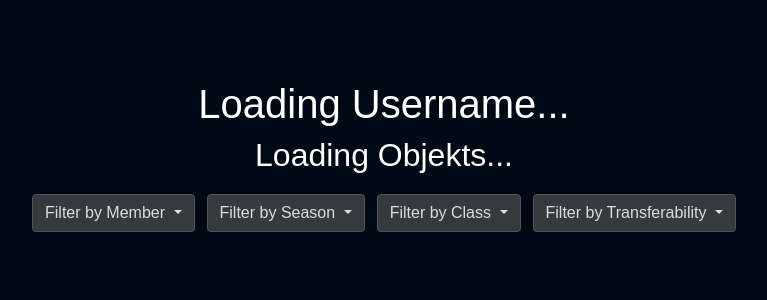
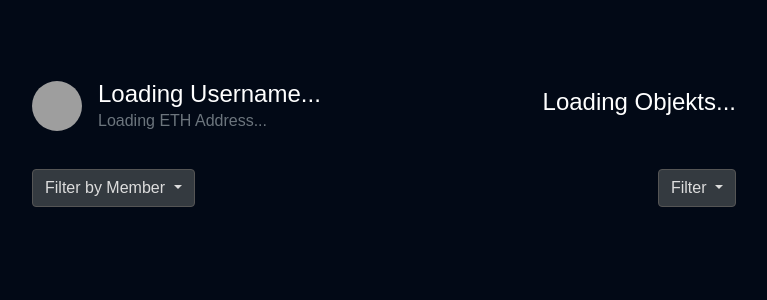
Before and after one commit to uniyx/universe, a Flask app: template templates/objekts.html in a window 1280 px wide. Shown: the top 300 px of the page, without its empty margins (256-1023 px from the left). Run offline with Flask 3, Linux system fonts and the light colour scheme; the template is opened without the code that fills it, so the values that code supplies are empty; grey boxes are pictures that could not be loaded.

Commit message:
Nested filter menus

```diff
--- a/static/css/cosmo-theme.css
+++ b/static/css/cosmo-theme.css
@@ -30,7 +30,6 @@ a:hover {
 
 .header {
     margin-bottom: 20px;
-    text-align: center;
 }
 
 .filter-bar {
--- a/static/js/filtering.js
+++ b/static/js/filtering.js
@@ -28,15 +28,15 @@ function createObjektElem(objekt) {
 
     const imgElem = document.createElement('img');
     imgElem.className = 'objekt-image';
-    imgElem.src = objekt.frontImage; // Starting with the frontImage
+    imgElem.src = objekt.frontImage.replace('/4x', '/1x'); // Use 1x resolution for the frontImage
     imgElem.alt = `Objekt ${objekt.objektNo}`;
 
     // Toggle the img source between frontImage and backImage when clicked
     imgElem.addEventListener('click', function () {
-        if (imgElem.src === objekt.frontImage) {
-            imgElem.src = objekt.backImage;
+        if (imgElem.src === objekt.frontImage.replace('/4x', '/1x')) {
+            imgElem.src = objekt.backImage.replace('/4x', '/1x');
         } else {
-            imgElem.src = objekt.frontImage;
+            imgElem.src = objekt.frontImage.replace('/4x', '/1x');
         }
     });
 
@@ -54,6 +54,7 @@ function createObjektElem(objekt) {
     colElem.appendChild(cardElem);
     return colElem;
 }
+
 
 
 
@@ -107,7 +108,7 @@ async function loadObjekts() {
     const data = await response.json();
 
     // Update the total objekts count
-    document.getElementById('objektCount').textContent = `${data.total || 0} Objekts owned`;
+    document.getElementById('objektCount').textContent = `${data.total || 0} Objekts`;
 
     if (!data.hasNext) {
         nextStartAfter = null;
@@ -169,6 +170,13 @@ document.addEventListener('DOMContentLoaded', function () {
     document.getElementById('classFilterList').addEventListener('change', handleFilterChange);
     document.getElementById('transferableFilterList').addEventListener('change', handleFilterChange);
 
+    // Stop click events from being propagated to parent
+    document.querySelectorAll('.dropdown-menu [data-bs-toggle="dropdown"]').forEach(function (element) {
+        element.addEventListener('click', function (e) {
+            e.stopPropagation();
+        });
+    });
+
     // Load initial objekts
     const queryString = window.location.pathname.split('/');
     const userQuery = queryString[queryString.length - 1];
@@ -179,6 +187,7 @@ document.addEventListener('DOMContentLoaded', function () {
 
         // Directly display the userQuery as the user's name
         document.getElementById('userName').textContent = userQuery;
+        document.getElementById('userETHAddress').textContent = address;
     }).catch(error => {
         console.error(error);
         alert("Failed to fetch address. Please try again later.");
--- a/templates/objekts.html
+++ b/templates/objekts.html
@@ -11,54 +11,86 @@
 
 <body>
     <div class="container mt-5">
-        <div class="header">
-            <h1 id="userName">Loading Username...</h1>
-            <h2 id="objektCount">Loading Objekts...</h2>
+        <!-- Profile and Objekt Count Section -->
+        <div class="header row pb-3">
+            <!-- Profile Section (left) -->
+            <div class="col-md-7 d-flex align-items-center">
+                <!-- Profile Image -->
+                <img src="https://static.cosmo.fans/uploads/images/img_profile_gallag@3x.png" alt="User Profile Image"
+                    class="me-3" style="width: 50px; height: 50px; border-radius: 50%;">
+                <!-- Username and ETH address -->
+                <div>
+                    <h1 id="userName" class="h4 mb-0">Loading Username...</h1>
+                    <p class="mb-0 text-muted" id="userETHAddress">Loading ETH Address...</p>
+                </div>
+            </div>
+            <!-- Objekt Count Section (right) -->
+            <div class="col-md-5 d-flex align-items-center justify-content-end">
+                <h2 id="objektCount" class="h4">Loading Objekts...</h2>
+            </div>
         </div>
 
-        <div class="filter-bar d-flex justify-content-between">
-            <!-- Member Multi-select Dropdown -->
+        <div class="filter-bar d-flex justify-content-between align-items-center">
+            <!-- Member Multi-select Dropdown (Left side) -->
             <div class="dropdown">
-                <button class="btn btn-secondary dropdown-toggle" type="button" id="memberDropdown" data-bs-toggle="dropdown" aria-expanded="false">
+                <button class="btn btn-secondary dropdown-toggle" type="button" id="memberDropdown"
+                    data-bs-toggle="dropdown" aria-expanded="false">
                     Filter by Member
                 </button>
-                <ul class="dropdown-menu checkbox-menu allow-focus dark-dropdown" id="memberFilterList" aria-labelledby="memberDropdown">
+                <ul class="dropdown-menu checkbox-menu allow-focus dark-dropdown" id="memberFilterList"
+                    aria-labelledby="memberDropdown">
                     <!-- Checkboxes for members will be populated dynamically -->
                 </ul>
             </div>
 
+            <!-- Combined Filters Dropdown (Right side) -->
+            <div class="dropdown">
+                <button class="btn btn-secondary dropdown-toggle" type="button" id="combinedFilters"
+                    data-bs-toggle="dropdown" aria-expanded="false">
+                    Filter
+                </button>
+                <div class="dropdown-menu p-3 dark-dropdown" style="min-width: 250px;">
                     <!-- Season Multi-select Dropdown -->
-            <div class="dropdown">
-                <button class="btn btn-secondary dropdown-toggle" type="button" id="seasonDropdown" data-bs-toggle="dropdown" aria-expanded="false">
-                    Filter by Season
+                    <div class="mb-3">
+                        <button class="btn btn-outline-secondary dropdown-toggle w-100" type="button"
+                            id="seasonDropdown" data-bs-toggle="dropdown" aria-expanded="false">
+                            By Season
                         </button>
-                <ul class="dropdown-menu checkbox-menu allow-focus dark-dropdown" id="seasonFilterList" aria-labelledby="seasonDropdown">
+                        <ul class="dropdown-menu checkbox-menu allow-focus dark-dropdown" id="seasonFilterList"
+                            aria-labelledby="seasonDropdown">
                             <!-- Checkboxes for seasons will be populated dynamically -->
                         </ul>
                     </div>
 
                     <!-- Class Multi-select Dropdown -->
-            <div class="dropdown">
-                <button class="btn btn-secondary dropdown-toggle" type="button" id="classDropdown" data-bs-toggle="dropdown" aria-expanded="false">
-                    Filter by Class
+                    <div class="mb-3">
+                        <button class="btn btn-outline-secondary dropdown-toggle w-100" type="button" id="classDropdown"
+                            data-bs-toggle="dropdown" aria-expanded="false">
+                            By Class
                         </button>
-                <ul class="dropdown-menu checkbox-menu allow-focus dark-dropdown" id="classFilterList" aria-labelledby="classDropdown">
+                        <ul class="dropdown-menu checkbox-menu allow-focus dark-dropdown" id="classFilterList"
+                            aria-labelledby="classDropdown">
                             <!-- Checkboxes for classes will be populated dynamically -->
                         </ul>
                     </div>
 
                     <!-- Transferability Multi-select Dropdown -->
-            <div class="dropdown">
-                <button class="btn btn-secondary dropdown-toggle" type="button" id="transferableDropdown" data-bs-toggle="dropdown" aria-expanded="false">
-                    Filter by Transferability
+                    <div>
+                        <button class="btn btn-outline-secondary dropdown-toggle w-100" type="button"
+                            id="transferableDropdown" data-bs-toggle="dropdown" aria-expanded="false">
+                            By Transferability
                         </button>
-                <ul class="dropdown-menu checkbox-menu allow-focus dark-dropdown" id="transferableFilterList" aria-labelledby="transferableDropdown">
+                        <ul class="dropdown-menu checkbox-menu allow-focus dark-dropdown" id="transferableFilterList"
+                            aria-labelledby="transferableDropdown">
                             <!-- Checkboxes for transferability will be populated dynamically -->
                             <li><input type="checkbox" value="true"> Transferable</li>
                             <li><input type="checkbox" value="false"> Non-Transferable</li>
                         </ul>
                     </div>
                 </div>
+            </div>
+        </div>
+
 
 
 
@@ -70,6 +102,11 @@
     <!-- Essential JS scripts for Bootstrap and your filtering.js -->
     <script src="https://cdn.jsdelivr.net/npm/bootstrap@5.1.1/dist/js/bootstrap.bundle.min.js"></script>
     <script src="static/js/filtering.js"></script>
+
+
+
+
+
 </body>
 
 </html>
```
Lines whose indentation alone changed are shown as unchanged.
